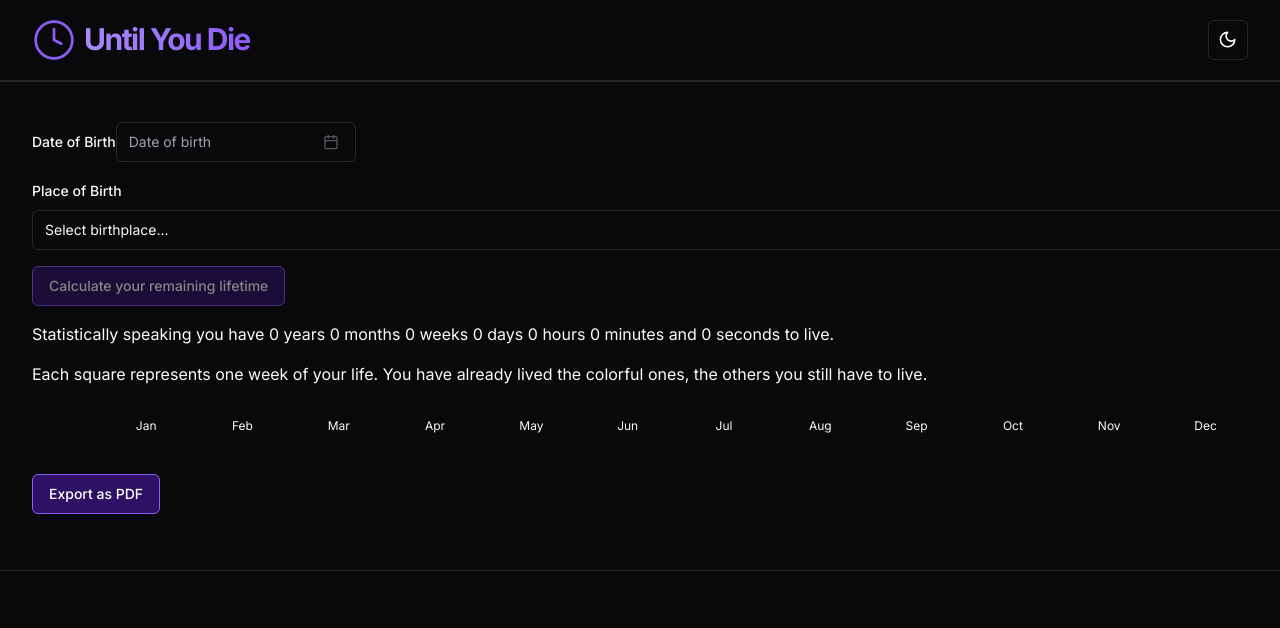
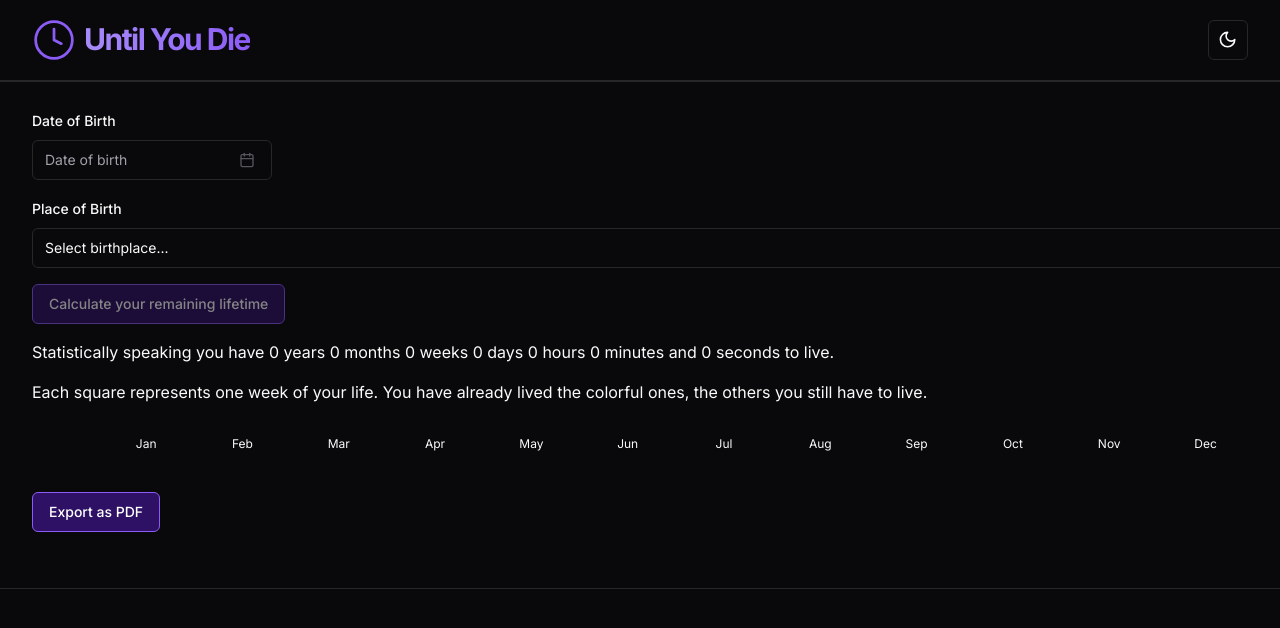
Before and after one commit to schufot/until-you-die, a Next.js app: page /until-you-die/ in a window 1280 px wide. Shown: the top 628 px of the page. Built offline with nearby package versions, Linux system fonts and the light colour scheme.

Commit message:
fix: field position

```diff
--- a/app/until-you-die-form.tsx
+++ b/app/until-you-die-form.tsx
@@ -116,8 +116,8 @@ export function UntilYouDieForm({
           control={form.control}
           name="birthDate"
           render={({ field }) => (
-            <FormItem>
-              <FormLabel>Date of Birth</FormLabel>
+            <FormItem className="flex flex-col items-start">
+              <FormLabel className="mb-1">Date of Birth</FormLabel>
               <DatePicker field={field} />
             </FormItem>
           )}
```
